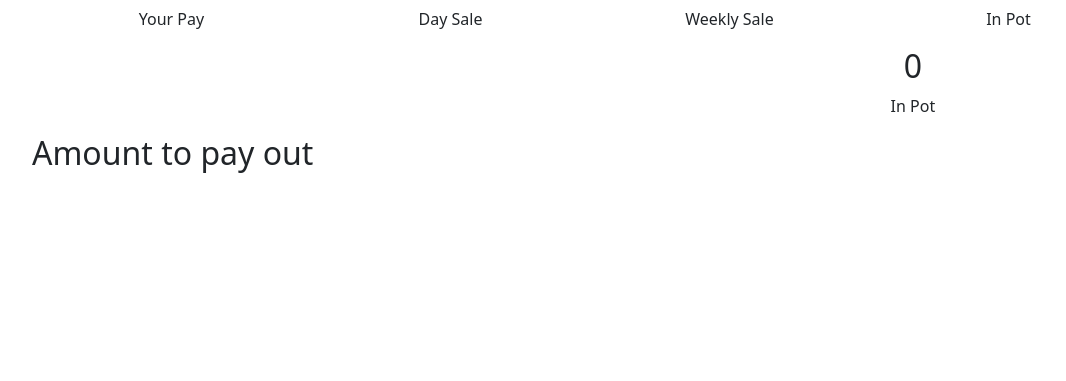
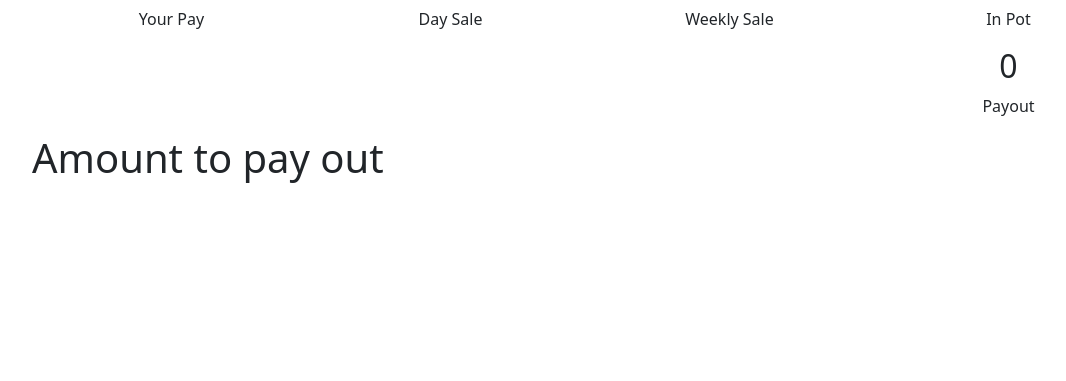
Before and after one commit to RodrickBlair/DropGame, a Django app: page /profile in a window 1280 px wide. Shown: the part 419-800 px from the top of the page, without its empty margins (50-1116 px from the left). Run offline with Django 4.2, Linux system fonts and the light colour scheme; a user stored in the database is signed in; data that the repository does not hold is empty; some libraries are stand-ins or nearby versions.

Commit message:
Initial Commit

```diff
--- a/dropponsite/caspotapp/models.py
+++ b/dropponsite/caspotapp/models.py
@@ -31,11 +31,11 @@
 class TicketSale(models.Model):
     DRAW_TIMES = (
         ('8:30', 'Early Bird'),
-        ('10:30', 'Drive Time'),
+        ('10:30', 'Morning'),
         ('1:00', 'Midday'),
         ('3:00', 'Afternoon'),
-        ('5:00', 'Evening'),
-        ('8:25', 'Late Night'),
+        ('5:00', 'Drivetime'),
+        ('8:25', 'Evening'),
     )
     vendor = models.ForeignKey(User, on_delete=models.CASCADE)
     num_sell = models.PositiveIntegerField()
--- a/dropponsite/caspotapp/views.py
+++ b/dropponsite/caspotapp/views.py
@@ -1,5 +1,5 @@
 from django.shortcuts import render
-from django.views.generic import ListView, DetailView,UpdateView
+from django.views.generic import ListView, DetailView, UpdateView
 from .models import Numberplay, TicketSale
 from datetime import datetime, timedelta, date
 from django.http import HttpResponseRedirect, HttpResponse
@@ -70,12 +70,26 @@
     today = date.today()
     day_sale = TicketSale.objects.filter(vendor=request.user, draw_date__gte=str(today)).aggregate(Sum('value'))
 
+    winners = TicketSale.objects.filter(vendor=request.user, won=1).aggregate(Sum('value'))
+
+    total_sale = TicketSale.objects.filter(vendor=request.user).aggregate(Sum('value'))
+
+    try:
+        p_out = winners['value__sum']
+        total_payout = p_out * 30
+    except:
+        total_payout = 0
+
 
     try:
         day_sale = day_sale['value__sum']
         week_sale = weekly_sale['value__sum']
         pay = 10 / 100 * weekly_sale['value__sum']
+
+        total_sale = (total_sale['value__sum'])
+        total = total_sale - total_payout
     except:
+        total = 0
         day_sale = 0
         week_sale = 0
         pay = 0
@@ -83,9 +97,10 @@
     query2 = Numberplay.objects.all().values_list()
     # print(query1[0][5])
     # print(query1[0][4])
-    #print(query1)
+    # print(query1)
 
     dicts = {}
+
     def findNumber():
 
         for i in query1:
@@ -110,17 +125,18 @@
                     print('<-----Found Winning number----->')
                     print(j, v, d, t)
                     print('<-----Found Winning number----->')
-                    #dick = j, v, t, d
-                    #print(dick)
+                    # dick = j, v, t, d
+                    # print(dick)
         return dicts
 
-    if request.method == 'POST':
-        username = request.POST.get('Pay')
-        print(username)
+
     num = findNumber()
-    #print(dicts)
+    print(num)
+    print('find none')
 
     context = {
+        'total': total,
+        'total_payout': total_payout,
         'num': num,
         'weeksale': week_sale,
         'pay': pay,
@@ -129,6 +145,7 @@
     }
 
     return render(request, 'caspotapp/profile.html', context=context)
+
 
 class WinnersListView(DetailView):
     model = TicketSale
@@ -139,6 +156,7 @@
         context = super().get_context_data(**kwargs)
         return context
 
+
 class WinnerUpdateView(UpdateView):
     fields = ('won',)
     model = TicketSale
@@ -148,6 +166,7 @@
     def get_context_data(self, **kwargs):
         context = super().get_context_data(**kwargs)
         return context
+
 
 def user_logout(request):
     logout(request)
@@ -177,36 +196,66 @@
 
 def make_sale(request):
     today_day = date.today()
-    today_time = datetime.now()
-    print(today_time)
     context = {}
     # grabing the lists of input values with getlist()
     # request.POST.get() returns only 1st value but we are working with multiple forms
     num_sells = request.POST.getlist('num_sell')
     values = request.POST.getlist('value')
-    draw_times = request.POST.getlist('draw_time')
+    #draw_times = request.POST.getlist('draw_time')
 
+    today_time = datetime.now().strftime("%T")
+    time = today_time
+    print(time)
+    hour = int(time[0:2])
+    min = int(time[3:5])
+    print(hour)
+    print(min)
+    def draw_t():
+        if hour <= int(8) and min < int(25):
+            t = '8:30'
+            return t
+        elif hour < int(10) and min < int(25):
+            t = '10:30'
+            return t
+        elif hour <= int(12) and min < int(25):
+            t = '1:00'
+            return t
+        elif hour <= int(14) and min < int(55):
+            t = '3:00'
+            return t
+        elif hour <= int(16) and min < int(55):
+            t = '5:00'
+            return t
+        elif hour <= int(20) and min < int(20):
+            t = '8:20'
+            return t
+        else:
+            t = '8:30'
+            return t
 
-
+    now = str(draw_t())
+    print(now)
     # each time this if block is executed if form is submitted with POST method
     if request.method == 'POST':
+        print(num_sells)
+        print(values)
+        #print(draw_times)
         # checking if every field have same number of inputs
         # For Example
         # num_sells = ['value1', 'value2']
         # values = ['value1', 'value2']
         # draw_times = ['value1', 'value2']
         # if any of the input list have less or more number of values, it is not going to save data to database
-        if len(num_sells) == len(values) == len(draw_times):
+        if len(num_sells) == len(values):
             # just getting common length of input lists
             total_forms = len(num_sells)
             # from above example, 2 froms are being submitted so each input list have length of 2
             for i in range(total_forms):
-
                 # creating TicketSale objects
                 # everytime with field "vendor" having default value of current logged in user (request.user)
                 # rest of the fields having values in sequece (as python lists maintain sequence of indexes)
                 temp_obj = TicketSale(vendor=request.user, num_sell=num_sells[i], value=values[i],
-                                      draw_time=draw_times[i], draw_date=today_day)
+                                      draw_time=now, draw_date=today_day)
                 temp_obj.save()
             total = 0
             for val in values:
--- a/dropponsite/static/css/style.css
+++ b/dropponsite/static/css/style.css
@@ -5,9 +5,8 @@
 	margin: 50px auto 0;
 	border-radius: 50%;
 }
- {
-  background: radial-gradient(circle at 65% 15%, white 1px, aqua 3%, darkblue 60%, aqua 100%);
-  text-align: center;
-  font-size: 42px;
-  text-margin-top: 100px;
+.b2 {
+  background: radial-gradient(circle at 5% 15%, white 1px, aqua 3%, darkblue 60%, aqua 100%);
+  font-size: 40px;
+  color: white;
 }
--- a/dropponsite/static/js/script.js
+++ b/dropponsite/static/js/script.js
@@ -57,12 +57,12 @@
 
     td1.appendChild(num_sell_input)
     td2.appendChild(value_input)
-    td3.innerHTML = select_element
+
     td4.innerHTML = remove_btn
 
     tr.appendChild(td1)
     tr.appendChild(td2)
-    tr.appendChild(td3)
+
     tr.appendChild(td4)
 
 
--- a/dropponsite/templates/caspotapp/profile.html
+++ b/dropponsite/templates/caspotapp/profile.html
@@ -49,27 +49,28 @@
                         </div>
                         <div class="col-6 col-lg-3">
                             <div class="count-data text-center">
-                                <h6 class="count h2" data-to="190" data-speed="190">0</h6>
+                                <h6 class="count h2" data-to="190" data-speed="190">{{ total }}</h6>
                                 <p class="m-0px font-w-600">In Pot</p>
                         </div>
-                            <div class="col-6 col-lg-3">
+                            <div class="col-12 col-lg-12">
                             <div class="count-data text-center">
-                                <h6 class="count h2" data-to="190" data-speed="190">0</h6>
-                                <p class="m-0px font-w-600">In Pot</p>
+                                <h6 class="count h2" data-to="190" data-speed="190">{{ total_payout }}</h6>
+                                <p class="m-0px font-w-600">Payout</p>
                         </div>
                         </div>
                     </div>
                 </div>
             </div>
+            </div>
 </section>
-<section id="wins">
-    <h2>Amount to pay out</h2>
+<section>
+    <h1>Amount to pay out</h1>
     <ul>
         {% for x, y in num.items %}
         <li>You have <a href="wins/{{ x }}">${{ y }}</a> to Payout Click for details</li><br>
-        <li><a href="update/{{ x }}">Pay</a> </li>
+        <a href="update/{{ x }}">Pay</a>
         {% endfor %}
-
+    </ul>
 </section>
 
 {% endblock %}
```
Also changed, not shown: dropponsite/templates/caspotapp/make_sale.html (+2 -6 lines), dropponsite/db.sqlite3.
